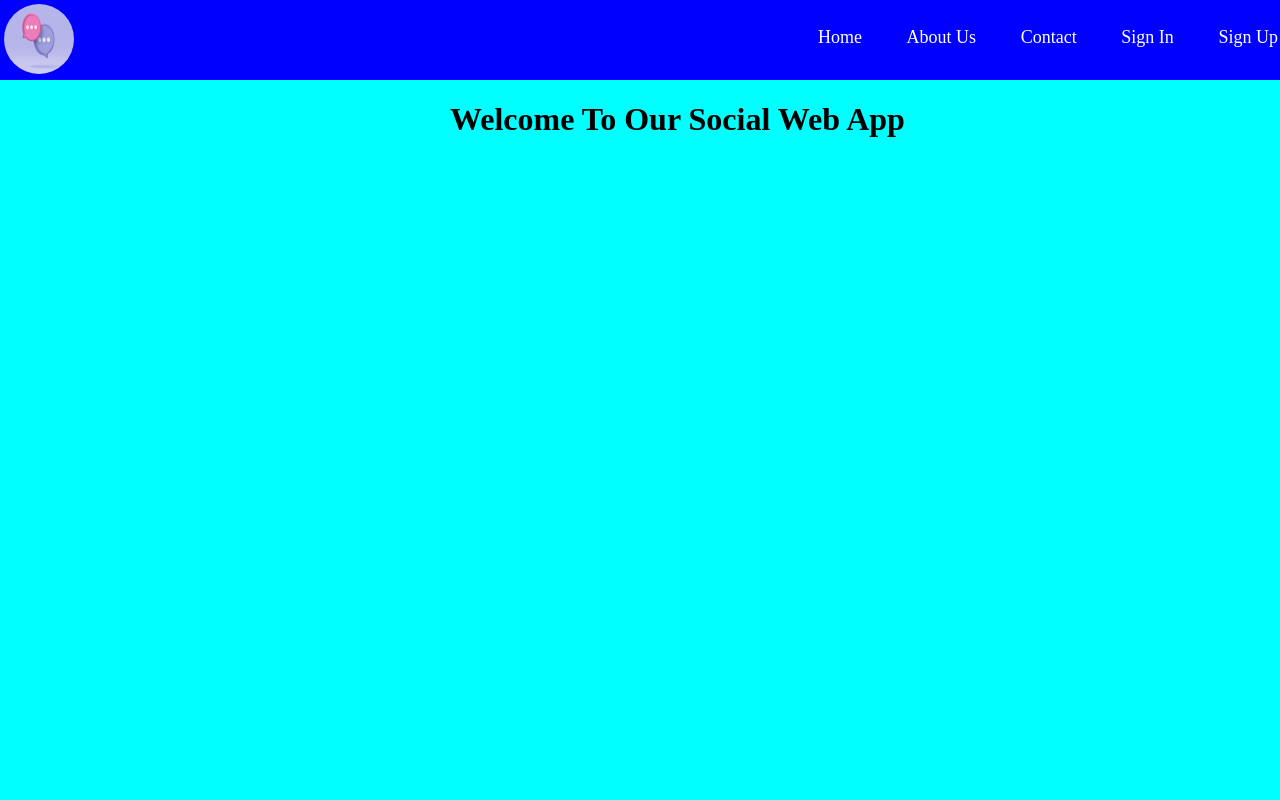
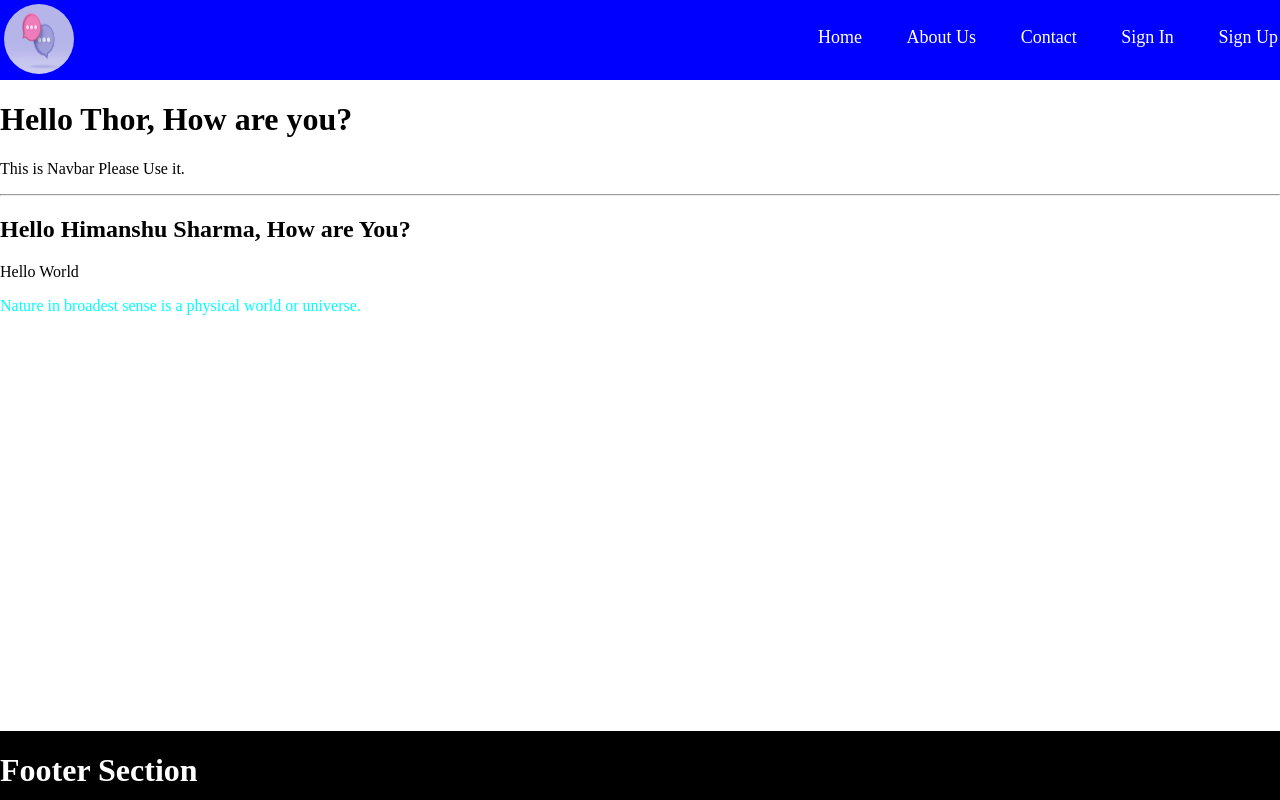
Before and after one commit to kartiksarwan2017/React-Basics, a React (Create React App) app: page / in a window 1280 px wide. Shown: the top 800 px of the page. Built offline with nearby package versions, Linux system fonts and the light colour scheme.

Commit message:
ejx fundamentals

```diff
--- a/src/App.css
+++ b/src/App.css
@@ -1,11 +1,3 @@
-.main-section{
-  background-color: aqua;
-  width: 100%;
-  height: 100vh;
+.nature{
+  color: aqua;
 }
-
-.main-header{
-  display: inline-block;
-  position: relative;
-  left: 450px;
-}
--- a/src/App.js
+++ /dev/null
@@ -1,16 +0,0 @@
-import './App.css';
-
-function App() {
-  return (
-    <div class="main-section">
-
-      <div class="main-header">
-      <h1>Welcome To Our Social Web App</h1>
-      </div>
-
-    </div>
-
-  );
-}
-
-export default App;
--- a/src/Footer.css
+++ b/src/Footer.css
@@ -1,5 +1,7 @@
 .footer-section{
     background-color: black;
+    position: relative;
+    top: 400px;
     height: 30vh;
     width: 100%;
 
--- /dev/null
+++ b/src/components/App.js
@@ -0,0 +1,28 @@
+import '../App.css';
+
+// const Name = "Thor";
+
+function nameFormat(user){
+  return user.firstName + ' ' + user.lastName;
+}
+
+const user = {
+  firstName: "Himanshu",
+  lastName: "Sharma"
+}
+
+function App() {
+  return (
+
+    <>
+    <hr></hr>
+    <h2> Hello {nameFormat(user)}, How are You? </h2>
+    Hello World
+    <p className= "nature">Nature in broadest sense is a physical world or universe.</p>
+    </>
+
+
+  );
+}
+
+export default App;
--- a/src/Navbar.js
+++ b/src/components/Navbar.js
@@ -1,5 +1,7 @@
-import './Navbar.css';
-import Logo from './assets/images/social-logo.jpg';
+import '../Navbar.css';
+import Logo from '../assets/images/social-logo.jpg';
+
+const name = "Thor";
 
 function Navbar(){
     return(
@@ -36,6 +38,10 @@ function Navbar(){
             </div>
         </div>
 
+
+        <h1>Hello {name}, How are you?</h1>
+        <p>This is Navbar Please Use it.</p>
+
         </>
     )
 }
--- a/src/index.js
+++ b/src/index.js
@@ -1,8 +1,8 @@
 import React from 'react';
 import ReactDOM from 'react-dom/client';
 import './index.css';
-import App from './App';
-import Navbar from './Navbar';
+import App from './components/App';
+import Navbar from './components/Navbar';
 import Footer from './Footer';
 
 
```
